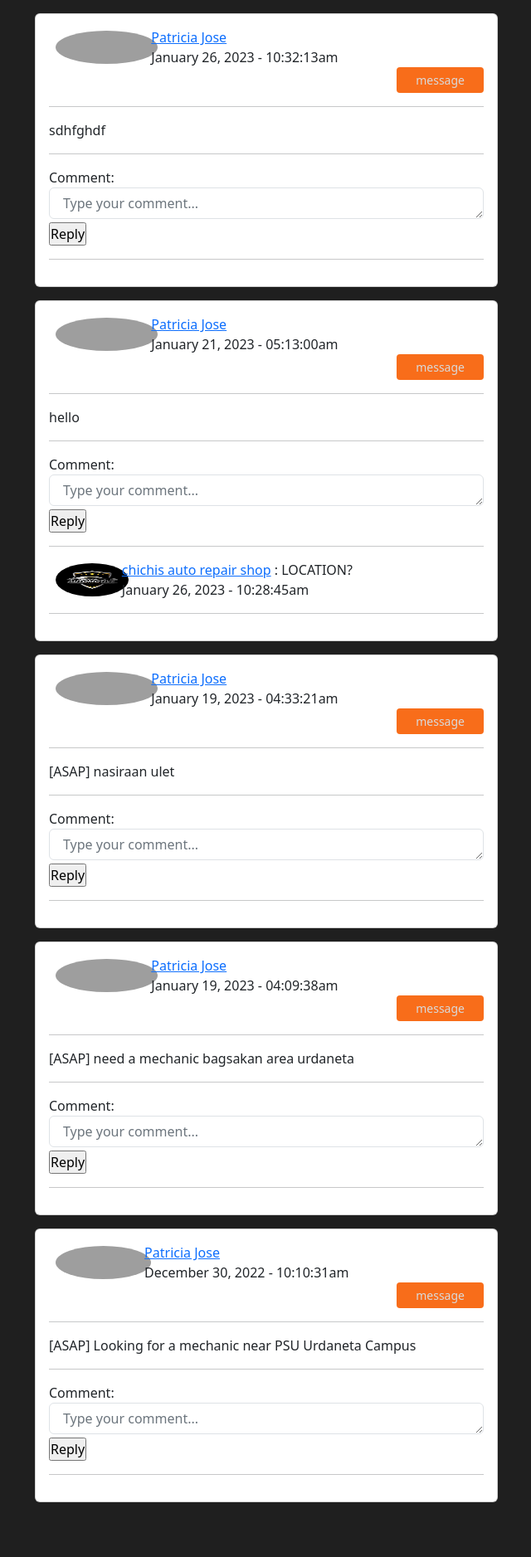
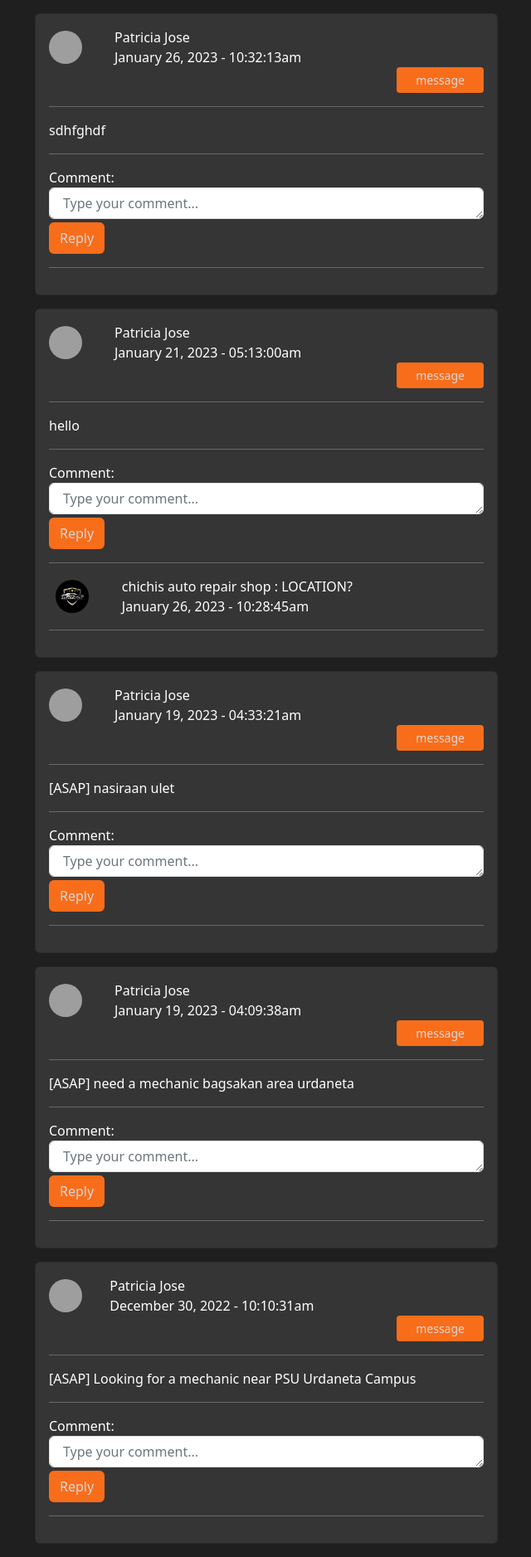
Before and after one commit to dawnj26/callmech, a PHP site: page /mechHome.php in a window 1280 px wide. Shown: the part 86-1963 px from the top of the page at 83% size, without its empty margins (319-959 px from the left). Before the commit the page ends 1897 px from the top, so only its background shows below. Run offline with PHP 8.4, Linux system fonts and the light colour scheme; the visitor is signed in with stand-in values (Sample User, id 1); data comes from the database, SQL or seed files in the repository; some libraries are stand-ins or nearby versions; grey boxes are pictures that could not be loaded.

Commit message:
refactor mechHome.php; enhance profile picture styling and improve comment section layout

```diff
--- a/mechHome.php
+++ b/mechHome.php
@@ -179,6 +179,11 @@ session_start();
             margin-bottom: 5px;
         }
     }
+    .pfp {
+        width: 40px;
+        height: 40px;
+
+    }
 </style>
 
 <body>
@@ -294,12 +299,12 @@ session_start();
         $user_pic=$post_row['profile_pic'];
     ?>
         <div class="container-sm">
-            <div class="card w-50 mx-auto my-3">
-                <div class="card-body">
+            <div class="card w-50 mx-auto my-3" style="background-color: rgba(255, 255, 255, 0.1); color:white;">
+                <div class="card-body" >
                     <table>
                         <tr>
-                            <td><a href="#"><img src="image/<?php echo $user_pic; ?>" alt="" srcset="" class="rounded-circle mx-2" width="40" height="40"></a></td>
-                            <td> <a href="#"><?php echo $username; ?></a>
+                            <td><a href="#"><img src="image/<?php echo $user_pic; ?>" alt="" srcset="" class="rounded-circle pfp" ></a></td>
+                            <td> <a href="#" style="text-decoration:none; color: white;"><?php echo $username; ?></a>
                                 <br>
                                 <div class="label">
                                     <?php
@@ -355,8 +360,8 @@ if (isset($_POST['comment'])) {
                                 <textarea class="form-control block w-full px-3 py-1.5 text-base font-normal text-gray-700 bg-white bg-clip-padding border border-solid border-gray-300 rounded transition ease-in-out m-0 focus:text-gray-700 focus:bg-white focus:border-blue-600 focus:outline-none" rows="1" name="comment_content" placeholder="Type your comment..."></textarea>
                             </div>
                         </div>
-                        <div class="btn-text-right">
-                            <input type="submit" name="comment" value="Reply">
+                        <div >
+                            <input class="btn " style="text-decoration:none; color:#D9D9D9; background-color:#F86D1A" type="submit" name="comment" value="Reply">
                         </div>
                     </form>
                     <hr>
@@ -371,8 +376,8 @@ if (isset($_POST['comment'])) {
                     ?>
                         <table>
                             <tr>
-                                <td><a href="#"><img src="image/<?php echo $mechpic; ?>" alt="" srcset="" class="rounded-circle mx-2" width="40" height="40"></a></td>
-                                <td><a href="#"><?php echo $comment_by; ?></a> : <?php echo $comment_row['content']; ?>
+                                <td><a href="#"><img src="image/<?php echo $mechpic; ?>" alt="" srcset="" class="rounded-circle mx-2 pfp" ></a></td>
+                                <td><a href="#"style="text-decoration:none; color: white;"><?php echo $comment_by; ?></a> : <?php echo $comment_row['content']; ?>
                                     <div class="label">
                                         <?php
                                         $days = floor($comment_row['TimeSpent'] / (60 * 60 * 24));
```
